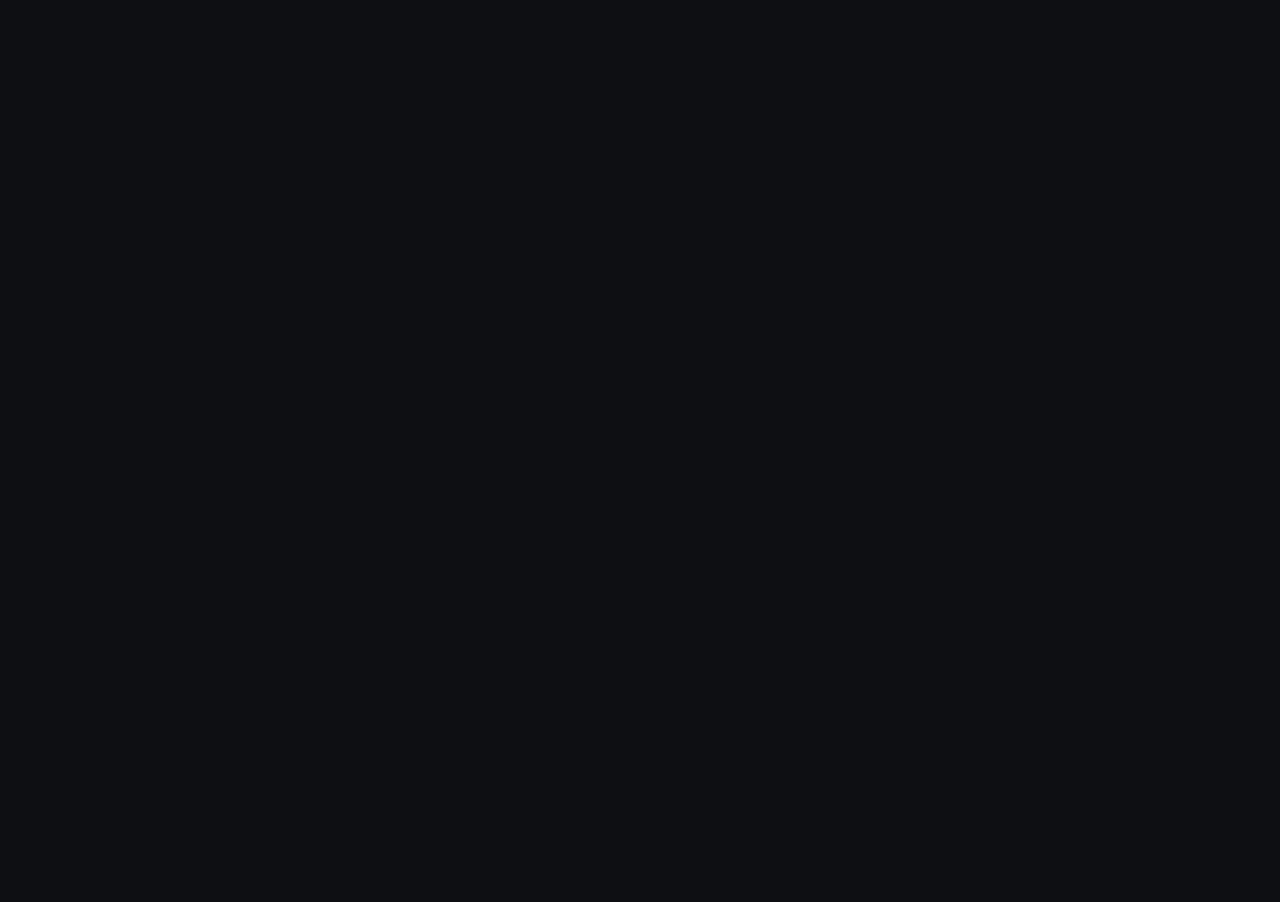
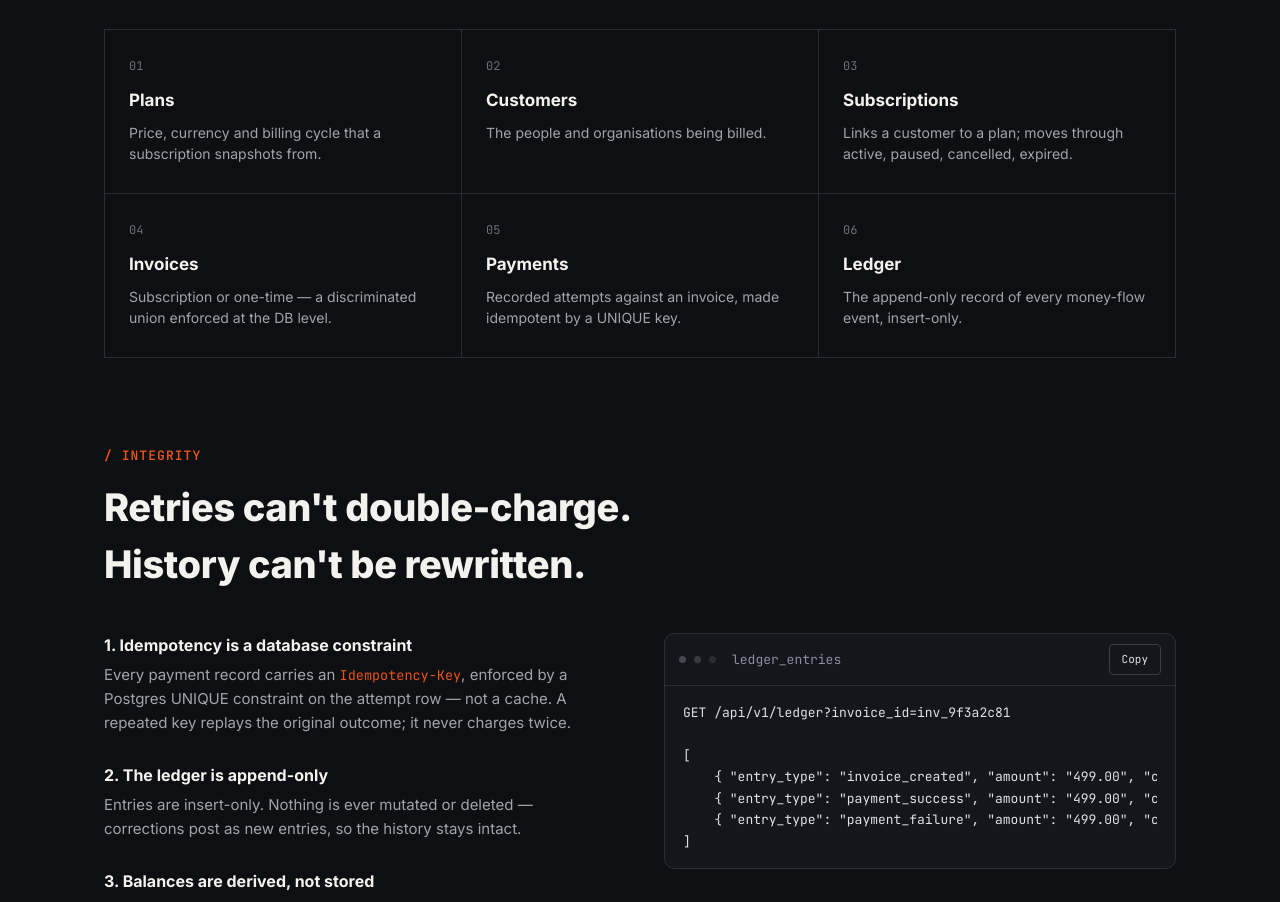
Before and after one commit to obtuse-labs/subledger_frontend, a Next.js app: page / in a window 1280 px wide. Shown: the part 1100-2002 px from the top of the page. Before the commit the page ends 1063 px from the top, so only its background shows below. Built offline with nearby package versions, Linux system fonts and the light colour scheme.

Commit message:
feat: home page + theme-provider

```diff
--- a/eslint.config.mjs
+++ b/eslint.config.mjs
@@ -6,6 +6,12 @@ const eslintConfig = defineConfig([
   ...nextVitals,
   ...nextTs,
   // Override default ignores of eslint-config-next.
+  {
+    rules: {
+      "tailwindcss/no-unnecessary-arbitrary-value": "off",
+      "tailwindcss/no-custom-classname": "off",
+    }
+  },
   globalIgnores([
     // Default ignores of eslint-config-next:
     ".next/**",
--- a/src/app/globals.css
+++ b/src/app/globals.css
@@ -13,6 +13,7 @@ html {
 :root {
 	--accent: #e8551a;
 	--accent-hover: #c9430a;
+	--accent-muted: #a0a4ad;
 }
 
 [data-theme="light"] {
@@ -51,6 +52,7 @@ html {
 	--color-band-bg: var(--band-bg);
 	--color-accent: var(--accent);
 	--color-accent-hover: var(--accent-hover);
+	--color-accent-muted: var(--accent-muted);
 	--font-sans: var(--font-inter);
 	--font-mono: var(--font-jetbrains);
 }
--- a/src/app/layout.tsx
+++ b/src/app/layout.tsx
@@ -1,6 +1,7 @@
 import type { Metadata } from "next";
 import { Inter, JetBrains_Mono } from "next/font/google";
 import "./globals.css";
+import { ThemeProvider } from "@/components/ThemeProvider";
 
 const inter = Inter({
 	subsets: ["latin"],
@@ -25,11 +26,33 @@ export default function RootLayout({ children }: LayoutProps<"/">) {
 	return (
 		<html
 			lang="en"
-      data-theme="dark"
 			className={`${inter.variable} ${jetBrainsMono.variable} h-full antialiased`}
 			suppressHydrationWarning
 		>
-      <body className="min-h-full flex flex-col bg-bg text-fg font-sans">{children}</body>
+			<head>
+				<script
+					dangerouslySetInnerHTML={{
+						__html: `(
+							function(){
+								try {
+									var t=localStorage.getItem('subledger-theme');
+									if(t!=='light'&&t!=='dark')
+										t='dark';
+									document.documentElement.dataset.theme=t;
+								}
+								catch(e) {
+									document.documentElement.dataset.theme='dark';
+								}
+							}
+						)();`,
+					}}
+				/>
+			</head>
+			<body className="min-h-full flex flex-col bg-bg text-fg font-sans">
+				<ThemeProvider>
+					{children}
+				</ThemeProvider>
+			</body>
 		</html>
 	);
 }
--- a/src/app/page.tsx
+++ b/src/app/page.tsx
@@ -1,5 +1,5 @@
 import CodePanel from "@/components/CodePanel";
-import { HERO_BODY, STACK } from "@/lib/api-data";
+import { HERO_BODY, STACK, PRIMITIVES, LEDGER_BODY, QUICKSTART_BODY } from "@/lib/api-data";
 import Link from "next/link";
 
 export default function Home() {
@@ -51,18 +51,62 @@ export default function Home() {
 					</p>
 				</div>
 			</section>
-			<section className="py-[64px] px-[clamp(20px,5vw,64px)] max-w-[1200px] mx-auto;">
-				{/* <div className="font-family:'JetBrains Mono',monospace;font-size:13px;font-weight:600;letter-spacing:0.08em;text-transform:uppercase;color:#e8551a;margin-bottom:14px;">/ core primitives</div>
-				<h2 className="font-size:clamp(26px,4.5vw,38px);font-weight:800;letter-spacing:-0.01em;margin:0 0 40px;color:{{ t.fg }};">Six resources, nothing hidden.</h2>
-				<div className="display:grid;grid-template-columns:repeat(auto-fit,minmax(240px,1fr));gap:1px;background:{{ t.border }};border:1px solid {{ t.border }};">
-					<sc-for list="{{ primitives }}" as="p" hint-placeholder-count="6">
-					<div className="background:{{ t.bg }};padding:28px 24px;">
-						<div className="font-family:'JetBrains Mono',monospace;font-size:13px;color:{{ t.muted2 }};margin-bottom:14px;">{{ p.num }}</div>
-						<div className="font-size:17px;font-weight:700;margin-bottom:8px;color:{{ t.fg }};">{{ p.name }}</div>
-						<div className="font-size:14px;color:{{ t.muted }};line-height:1.55;">{{ p.desc }}</div>
+			<section className="py-[64px] px-[clamp(20px,5vw,64px)] max-w-[1200px] mx-auto">
+				<div className="font-mono text-[13px] font-semibold text-accent tracking-[0.08em] uppercase mb-3.5">/ core primitives</div>
+				<h2 className="text-[clamp(26px,4.5vw,38px)] font-extrabold tracking-[-0.01em] mb-10 text-fg">Six resources, nothing hidden.</h2>
+				<div className="grid grid-cols-2 lg:grid-cols-3 gap-[1px] bg-border border border-border">
+					{PRIMITIVES.map((p) => (
+						<div key={p.num} className="bg-bg px-6 py-7">
+							<div className="font-mono text-xs text-muted2 mb-3.5">{p.num}</div>
+							<div className="text-[17px] font-bold text-fg mb-2">{p.name}</div>
+							<div className="text-muted text-sm leading-[1.55]">{p.desc}</div>
+						</div>
+					))}
+				</div>
+			</section>
+			<section className="px-[clamp(20px,5vw,64px)] pt-6 pb-20 max-w-[1200px] mx-auto">
+				<div className="font-mono text-[13px] font-semibold text-accent tracking-[0.08em] uppercase mb-3.5">/ integrity</div>
+				<h2 className="text-[clamp(26px,4.5vw,38px)] font-extrabold tracking-[-0.01em] mb-10 max-w-[640px] text-pretty text-fg">{"Retries can't double-charge. History can't be rewritten."}</h2>
+				<div className="grid grid-cols-[repeat(auto-fit,minmax(360px,1fr))] gap-12 items-start">
+					<div className="flex flex-col gap-7">
+						<div>
+							<div className="text-base font-bold mb-1.5 text-fg">1. Idempotency is a database constraint</div>
+							<div className="text-[15px] text-muted leading-[1.6]">Every payment record carries an <span className="font-mono text-[13.5px] text-accent">Idempotency-Key</span>, enforced by a Postgres UNIQUE constraint on the attempt row — not a cache. A repeated key replays the original outcome; it never charges twice.</div>
+						</div>
+						<div>
+							<div className="text-base font-bold mb-1.5 text-fg">2. The ledger is append-only</div>
+							<div className="text-[15px] text-muted leading-[1.6]">Entries are insert-only. Nothing is ever mutated or deleted — corrections post as new entries, so the history stays intact.</div>
+						</div>
+						<div>
+							<div className="text-base font-bold mb-1.5 text-fg">3. Balances are derived, not stored</div>
+							<div className="text-[15px] text-muted leading-[1.6]">{"There's one source of truth. Anything you'd call a \"balance\" is computed by reading the ledger, not by trusting a mutable counter."}</div>
+						</div>
 					</div>
-					</sc-for>
-				</div> */}
+					<CodePanel
+						title="ledger_entries"
+						body={LEDGER_BODY}
+					/>
+				</div>
+			</section>
+			<section className="max-w-[900px] mx-auto pt-6 px-[clamp(20px,5vw,64px)] pb-20">
+				<div className="font-mono text-[13px] font-semibold text-accent tracking-[0.08em] uppercase mb-3.5">/ getting started</div>
+				<h2 className="text-[clamp(26px,4.5vw,38px)] font-extrabold tracking-[-0.01em] mb-7 text-fg">Run it yourself.</h2>
+				<CodePanel
+					title="terminal"
+					body={QUICKSTART_BODY}
+				/>
+			</section>
+			<section className="bg-bg-alt py-[72px] px-[clamp(20px,5vw,64px)] text-center">
+				<h2 className="text-[clamp(26px,4.5vw,36px)] font-extrabold tracking-[-0.01em] mb-3.5 text-fg">Read the <span className="text-accent">code</span>, not the <span className="text-accent-muted">deck</span>.</h2>
+				<p className="text-muted text-[15px] mb-7">Early access — built in public. No signup, no waitlist. Clone it and run it.</p>
+				<a
+					href="https://github.com/utkarsh-vats/subledger_backend"
+					target="_blank"
+					rel="noopener"
+					className="bg-fg text-bg text-sm font-semibold px-[22px] py-3 rounded-[8px] inline-block"
+				>
+					View on GitHub
+				</a>
 			</section>
 		</>
 	);
--- a/src/components/CodePanel.tsx
+++ b/src/components/CodePanel.tsx
@@ -20,7 +20,7 @@ export default function CodePanel({title, body}: {title: string, body: string})
                     <span className="w-[7px] h-[7px] rounded-full bg-[#454955] opacity-[1]"></span>
                     <span className="w-[7px] h-[7px] rounded-full bg-[#454955] opacity-[0.7]"></span>
                     <span className="w-[7px] h-[7px] rounded-full bg-[#454955] opacity-[0.45]"></span>
-                    <span className="ml-2 text-[#8a8f9c] font-mono text-xs">{title}</span>
+                    <span className="ml-2 text-[#8a8f9c] font-mono text-[13px]">{title}</span>
                 </div>
                 <button
                     className="px-3 py-1.5 rounded border border-[#3a3d47] text-[#dfe1e6] hover:bg-[#1e2129] text-[11px]"
@@ -30,7 +30,7 @@ export default function CodePanel({title, body}: {title: string, body: string})
                 </button>
             </div>
             <div className="px-[18px] py-[16px]">
-                <pre className="text-[#dfe1e6] font-mono whitespace-pre leading-[1.65] overflow-x-auto text-xs">{body}</pre>
+                <pre className="text-[#dfe1e6] font-mono whitespace-pre leading-[1.65] overflow-x-auto text-[13px] m-0">{body}</pre>
             </div>
         </div>
     );
--- /dev/null
+++ b/src/components/ThemeProvider.tsx
@@ -0,0 +1,36 @@
+"use client";
+
+import { createContext, useContext, useEffect, useState } from "react";
+
+type Theme = "light" | "dark";
+
+const ThemeContext = createContext<{ theme: Theme; toggle: () => void } | undefined>(undefined);
+
+export function useTheme() {
+    const ctx = useContext(ThemeContext);
+    if (!ctx) throw new Error("useTheme must be used within ThemeProvider");
+    return ctx;
+}
+
+export function ThemeProvider({ children }: { children: React.ReactNode }) {
+    const getInitialTheme = (): Theme => {
+        if (typeof document === "undefined") return "dark";
+        const initialTheme = document.documentElement.dataset.theme;
+        return (initialTheme === "light" || initialTheme === "dark") ? initialTheme : "dark";
+    }
+    const [theme, setTheme] = useState<Theme>(getInitialTheme);
+    useEffect(()=>{
+        document.documentElement.dataset.theme = theme;
+        localStorage.setItem("subledger-theme", theme);
+    }, [theme]);
+
+    const handleToggle = () => {
+        setTheme(t => t === "dark" ? "light" : "dark");
+    };
+
+    return (
+        <ThemeContext.Provider value={{ theme, toggle: handleToggle }}>
+            {children}
+        </ThemeContext.Provider>
+    );
+}
--- a/src/lib/api-data.ts
+++ b/src/lib/api-data.ts
@@ -12,4 +12,31 @@ Idempotency-Key: 8f14e45f-ceea-4b2a-9c1e-2b6a1d9f7a02
 
 export const STACK = ['FastAPI','Python 3.14','SQLAlchemy 2.x','PostgreSQL 18','Redis','Celery + Beat','Pydantic v2','Docker Compose'];
 
+export const PRIMITIVES = [
+    {num:'01',name:'Plans',desc:'Price, currency and billing cycle that a subscription snapshots from.'},
+    {num:'02',name:'Customers',desc:'The people and organisations being billed.'},
+    {num:'03',name:'Subscriptions',desc:'Links a customer to a plan; moves through active, paused, cancelled, expired.'},
+    {num:'04',name:'Invoices',desc:'Subscription or one-time — a discriminated union enforced at the DB level.'},
+    {num:'05',name:'Payments',desc:'Recorded attempts against an invoice, made idempotent by a UNIQUE key.'},
+    {num:'06',name:'Ledger',desc:'The append-only record of every money-flow event, insert-only.'}
+];
+
+export const LEDGER_BODY = `GET /api/v1/ledger?invoice_id=inv_9f3a2c81
+
+[
+    { "entry_type": "invoice_created", "amount": "499.00", "currency": "INR" },
+    { "entry_type": "payment_success", "amount": "499.00", "currency": "INR" },
+    { "entry_type": "payment_failure", "amount": "499.00", "currency": "INR" }
+]`;
+
+export const QUICKSTART_BODY = `git clone https://github.com/utkarsh-vats/subledger_backend.git && cd subledger_backend
+cp .env.example .env.local
+docker compose --env-file .env.local up -d\t\t# api · postgres 18 · redis · celery
+docker compose exec web alembic upgrade head
+# open http://localhost:8001/docs\t\t\t\t# interactive OpenAPI schema`;
+
+const QUICKSTART_BODY_ALT = 'git clone https://github.com/utkarsh-vats/subledger_backend.git && cd subledger_backend\ncp .env.example .env.local\ndocker compose --env-file .env.local up -d      # api · postgres 18 · redis · celery\ndocker compose exec web alembic upgrade head\n# open http://localhost:8001/docs                # interactive OpenAPI schema';
+
+const LEDGER_BODY_ALT = 'GET /api/v1/ledger?invoice_id=inv_9f3a2c81\n\n[\n  { "entry_type": "invoice_created", "amount": "499.00", "currency": "INR" },\n  { "entry_type": "payment_success", "amount": "499.00", "currency": "INR" },\n  { "entry_type": "payment_failure", "amount": "499.00", "currency": "INR" }\n]';
+
 const HERO_BODY_ALT = "POST /api/v1/payments/record\nAuthorization: Bearer <jwt>\nIdempotency-Key: 8f14e45f-ceea-4b2a-9c1e-2b6a1d9f7a02\n\n{\n\t\"invoice_id\": \"inv_9f3a2c81\",\n\t\"amount\": \"499.00\",\n\t\"currency\": \"INR\",\n\t\"status\": \"success\",\n\t\"provider_reference\": \"razorpay_pay_Nk3xQ2\"\n}"
```
Lines whose indentation alone changed are shown as unchanged.
